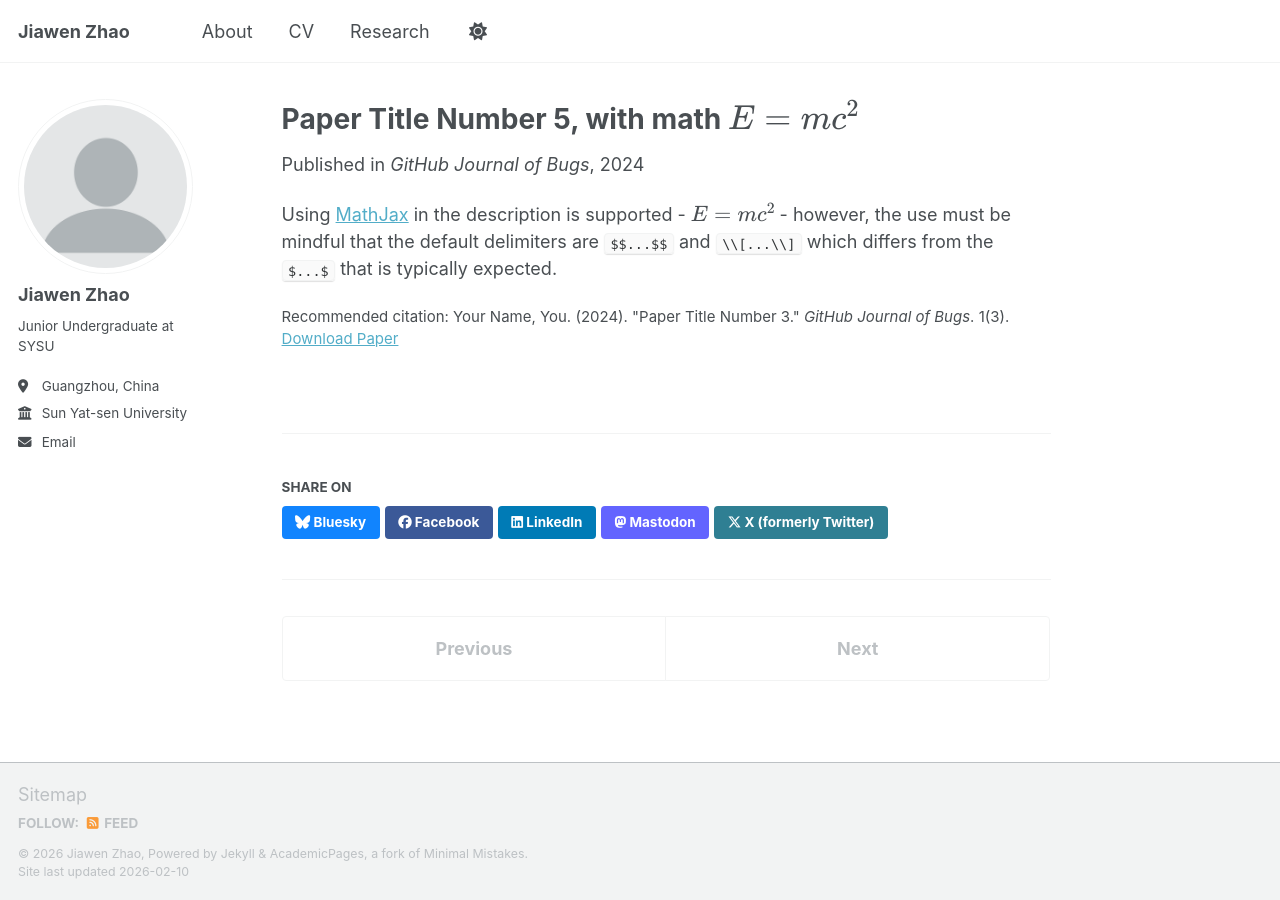
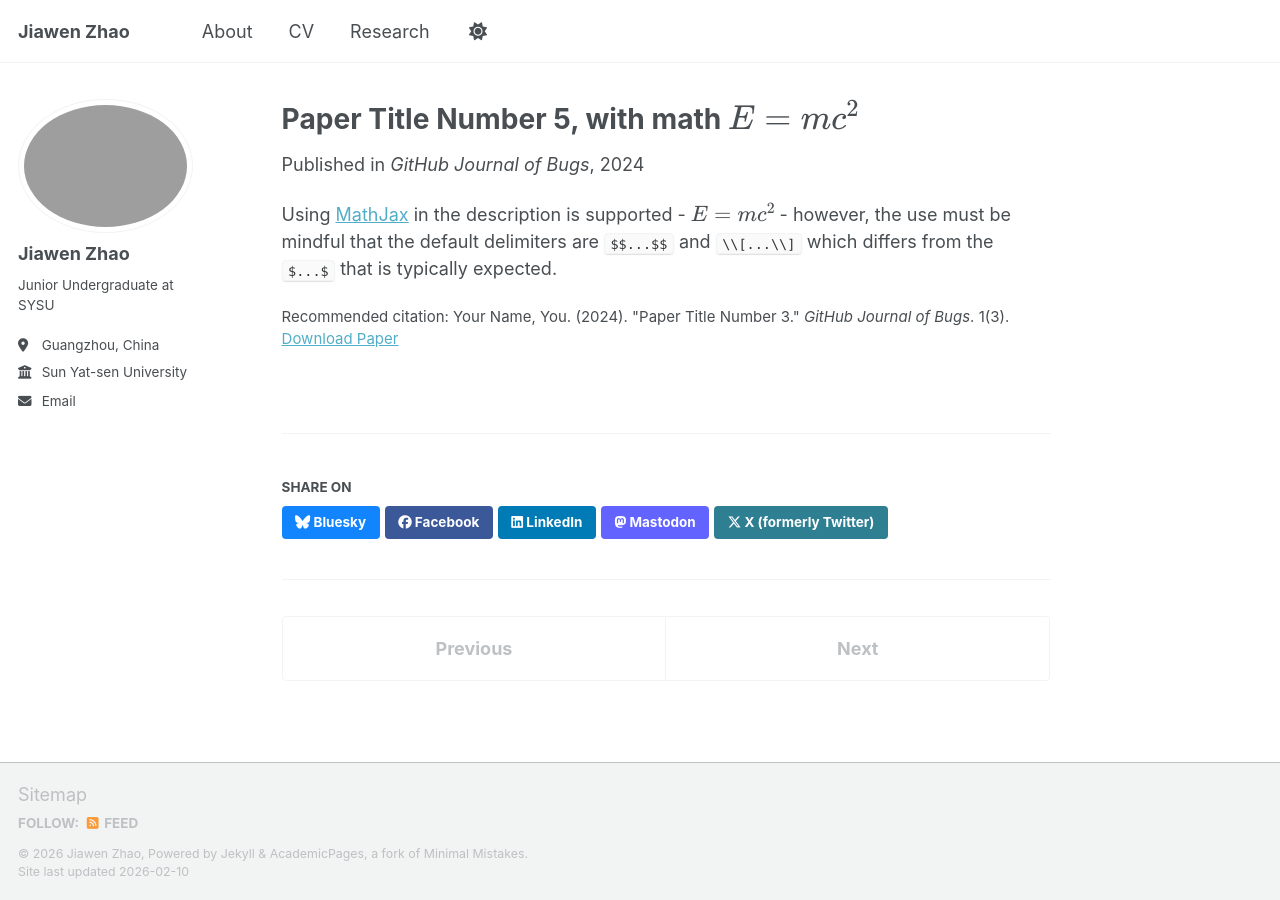
Before and after one commit to zhaojw29/zhaojw29.github.io, a Jekyll site: the page built from _publications/2025-06-08-paper-title-number-5.md, in a window 1280 px wide. Built offline with Jekyll 4.4.1, drawn with Linux system fonts in a browser that asks for light colours; a script bundle is joined from its source files by our own code; library files that are not in the unit come from our copies.

Commit message:
Update profile picture to headshot.jpg

```diff
--- a/_config.yml
+++ b/_config.yml
@@ -19,7 +19,7 @@
 
 # Site Author
 author:
-  avatar           : "profile.png" # You can replace this later
+  avatar           : "headshot.jpg" # Updated to user provided image
   name             : "Jiawen Zhao"
   pronouns         :
   bio              : "Junior Undergraduate at SYSU" # Updated
```
